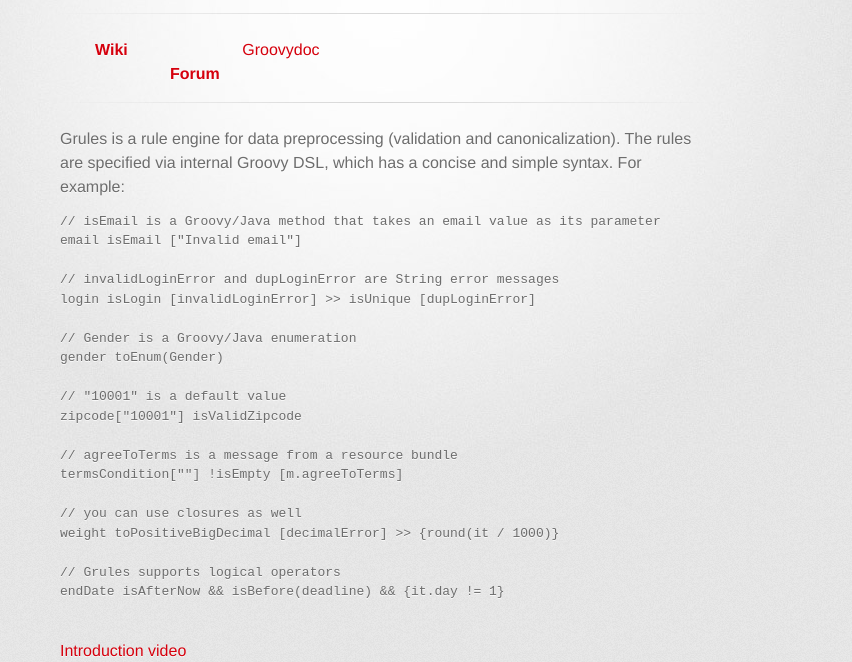
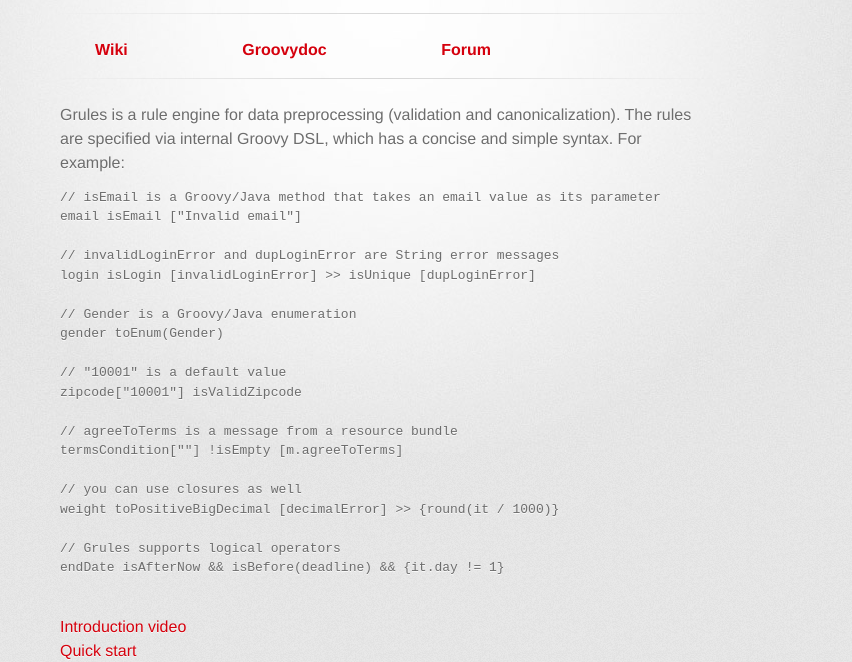
Before and after one commit to zhaber/grules, a plain HTML site: page index.html in a window 1280 px wide. Shown: the part 121-783 px from the top of the page, without its empty margins (255-1107 px from the left). Drawn offline with Linux system fonts and the light colour scheme; a web font is replaced by a local one.

Commit message:
index.html

```diff
--- a/index.html
+++ b/index.html
@@ -27,7 +27,7 @@
         </header>
         <hr>
           <a href="https://github.com/zhaber/grules/wiki" style=" margin-left: 35px; "><strong>Wiki</strong></a>
-		  <a href="docs" style=" margin-left: 110px; ">Groovydoc</a><br>
+		  <a href="docs" style="margin-left: 110px; "><strong>Groovydoc</strong></a>
 		  <a href="https://groups.google.com/forum/?fromgroups#!forum/grules" style=" margin-left: 110px; "><strong>Forum</strong></a>
         <hr>
 
@@ -56,7 +56,7 @@ endDate isAfterNow && isBefore(deadline) && {it.day != 1}</code></pre>
         </section>
 <br>
 		  <a href="http://www.youtube.com/watch?v=6RYbDRY6cvQ">Introduction video</a><br>
-		  <a href="https://github.com/zhaber/grules/wiki/Simple-grules-script" style=" margin-left: 110px; "><strong>Quick start</strong></a>
+		  <a href="https://github.com/zhaber/grules/wiki/Simple-grules-script">Quick start</a>
         <section id="downloads" class="clearfix">
           <a href="https://github.com/zhaber/grules/zipball/master" id="download-zip" class="button"><span>Download .zip</span></a>
           <a href="https://github.com/zhaber/grules/tarball/master" id="download-tar-gz" class="button"><span>Download .tar.gz</span></a>
```
